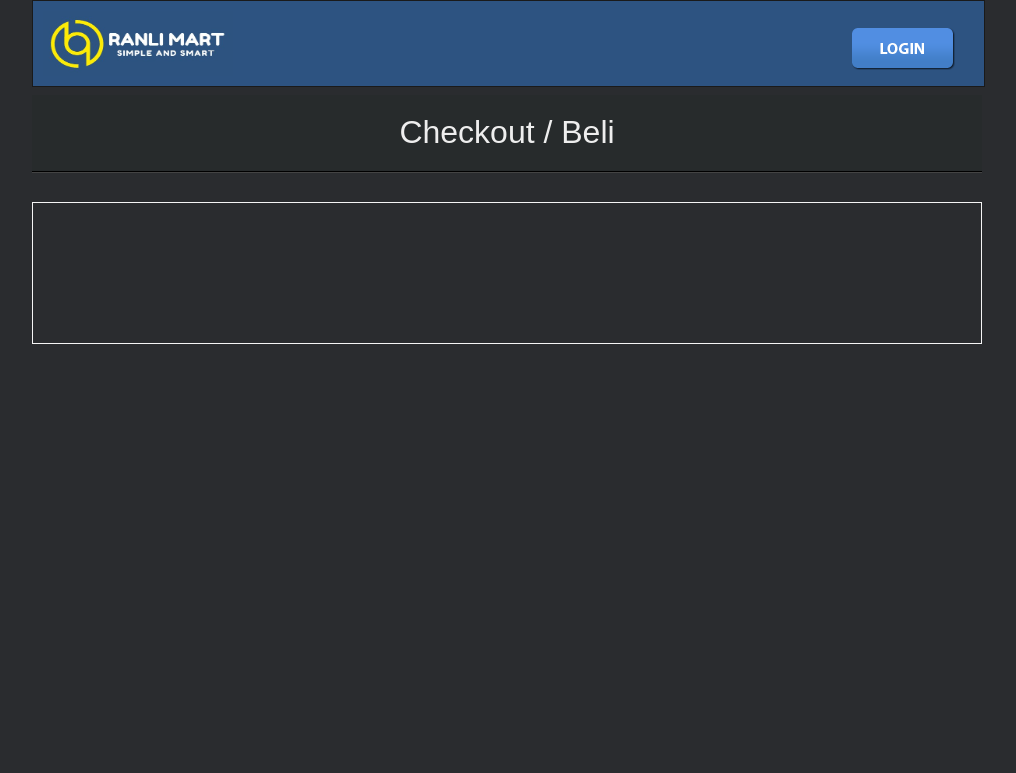
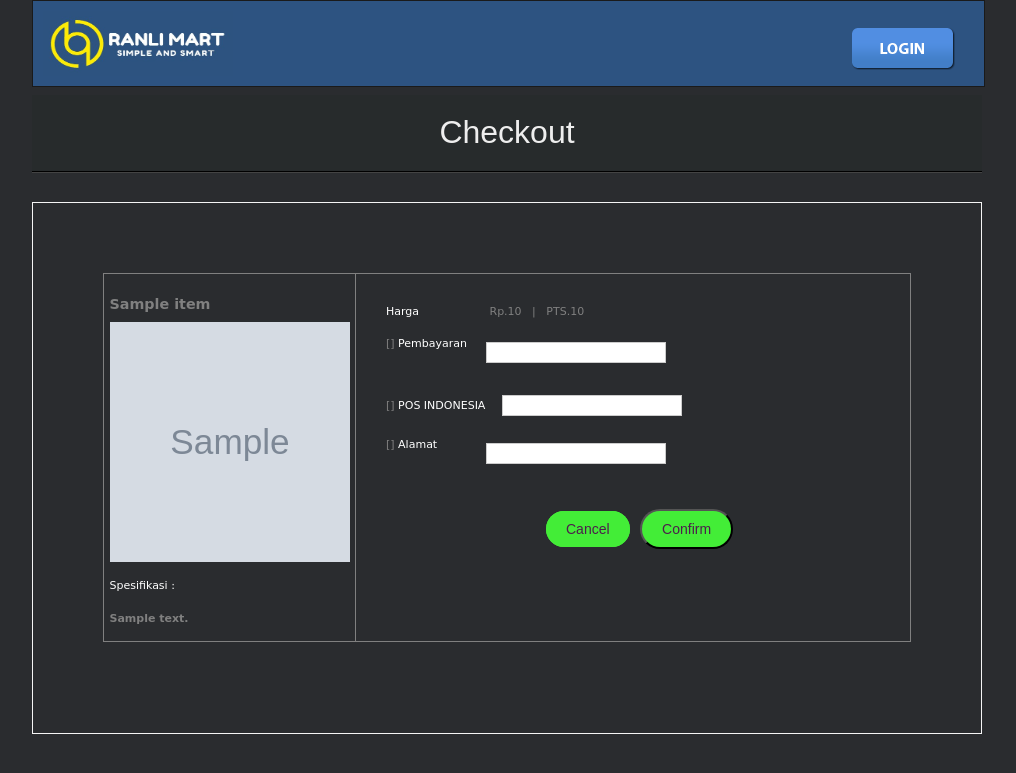
Before and after one commit to kiratakada/mautauaja.com, a Django app: template templates/items/checkout_temp.html in a window 1280 px wide. Shown: the top 773 px of the page, without its empty margins (133-1149 px from the left). Run offline with Django 3.2, Linux system fonts and the light colour scheme; the template is opened without the code that fills it: most values are stand-ins (such as "Sample title", 1, 10 or a date in 2020); grey boxes marked "Sample" are stand-in pictures; form fields are guessed from the names that the template uses.

Commit message:
adding checkout barang

```diff
--- a/static/css/kirabase.css
+++ b/static/css/kirabase.css
@@ -834,3 +834,30 @@ div.thumb {
 	margin-left: 30px;
 	border: 1px solid black;
 }
+
+.btn_beli {
+    background: #43ed37;
+    background-image: -webkit-linear-gradient(top, #43ed37, #43ed37);
+    background-image: -moz-linear-gradient(top, #43ed37, #43ed37);
+    background-image: -ms-linear-gradient(top, #43ed37, #43ed37);
+    background-image: -o-linear-gradient(top, #43ed37, #43ed37);
+    background-image: linear-gradient(to bottom, #43ed37, #43ed37);
+    -webkit-border-radius: 28;
+    -moz-border-radius: 28;
+    border-radius: 28px;
+    font-family: Arial;
+    color: #4d1e4d;
+    font-size: 14px;
+    padding: 10px 20px 10px 20px;
+    text-decoration: none;
+}
+
+.btn_beli:hover {
+    background: #cf1db7;
+    background-image: -webkit-linear-gradient(top, #cf1db7, #cf1db7);
+    background-image: -moz-linear-gradient(top, #cf1db7, #cf1db7);
+    background-image: -ms-linear-gradient(top, #cf1db7, #cf1db7);
+    background-image: -o-linear-gradient(top, #cf1db7, #cf1db7);
+    background-image: linear-gradient(to bottom, #cf1db7, #cf1db7);
+    text-decoration: none;
+}
--- a/templates/items/checkout_temp.html
+++ b/templates/items/checkout_temp.html
@@ -1,15 +1,60 @@
 {% extends "bare_bones.html" %}
+{% load humanize %}
 
 {% block title %}
-   Checkout / Beli
+   Checkout
 {% endblock %}
 
+
 {% block body %}
-    <br/><br/><br/>
-    <h1> Checkout / Beli</h1>
+    <br xmlns="http://www.w3.org/1999/html"/><br/><br/>
+    <h1> Checkout</h1>
 
     <div class="items_content">
+        <form method="post">
+            {% if error_message %}
+                <div class="ballon_answers" style="text-align: center; color: red; font-size: medium">
+                {{ error_message }}
+                </div>
+            {% endif %}
 
+            <table style="width: 100%;">
+                <tr>
+                    <td style="width: 20%">
+                        <h4>{{ item.name }}</h4>
+                        <img src="/mautauaja/display_img/{{ item.picture}}" width="240px" height="240px;" align="">
+                        <br><br>
+                        <label>Spesifikasi : </label>
+                        <h6>{{ item.description }}</h6>
+                    </td>
+                    <td style="width: 80%; padding: 10px">
+                        <div style="padding-left: 20px; padding: 20px">
+                        <label>Harga </label> Rp.{{ item.price|intcomma }} &nbsp; | &nbsp; PTS.{{ item.point|intcomma }}
+
+                        <br><br>
+                        {{ form.payment.errors }}
+                        <label>Pembayaran </label>
+                        <div style="padding-left: 100px; margin-top: -12px;">
+                            {{ form.payment }}
+                        </div><br>
+
+                        {{ form.cities.errors }}
+                        <label>POS INDONESIA </label> {{ form.cities }}
+
+                        <br><br>
+                        {{ form.address.errors }}
+                        <label>Alamat</label>
+                            <div style="padding-left: 100px; margin-top: -12px;">
+                            {{ form.address }}
+                            </div>
+                        </div>
+                        <div text-align="right" style="padding-left: 180px;">
+                            <a href="{% url dashboard %}" class="btn_beli" style="color: #4d1e4d">Cancel</a> &nbsp;
+                            <input type='submit' class="btn_beli" value='Confirm'>
+                        </div>
+                    </td>
+                </tr>
+            </table>
+        </form>
     </div>
-
 {% endblock %}
--- a/templates/items/general_file.html
+++ b/templates/items/general_file.html
@@ -121,9 +121,9 @@
     <tr>
         <td style="text-align: right; border: none;">
             {% if user.id %}
-                <a href="{% url checkout_temp items.id %}" class="btn_beli" style="color: #4d1e4d"> Checkout / Beli </a>
+                <a href="{% url checkout_temp items.id %}" class="btn_beli" style="color: #4d1e4d"> &nbsp;&nbsp; Beli &nbsp;&nbsp;  </a>
             {% else %}
-                <a href="{% url user_login %}" class="btn_beli" style="color: #4d1e4d"> Checkout / Beli </a>
+                <a href="{% url user_login %}" class="btn_beli" style="color: #4d1e4d"> &nbsp;&nbsp; Beli &nbsp;&nbsp;  </a>
             {% endif %}
         </td>
     </tr>
```
Also changed, not shown: dataui/forms.py (+7 -0 lines), dataui/models.py (+13 -1 lines), dataui/views.py (+50 -4 lines).
